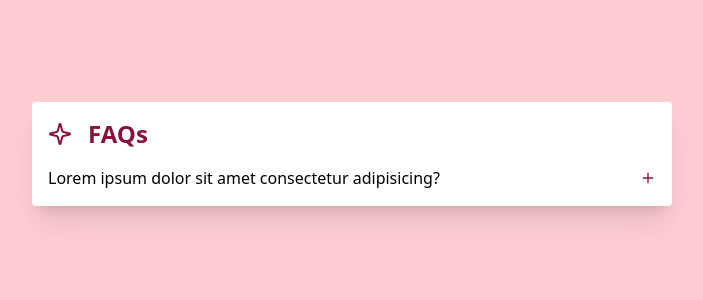
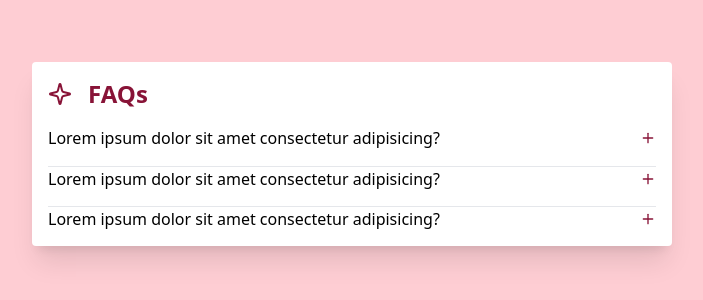
Before and after one commit to NaifIT11/react-faq-accordion-with-WAI-ARIA, a Next.js app: page / in a window 1280 px wide. Shown: the part 246-546 px from the top of the page, without its empty margins (288-991 px from the left). Built offline with nearby package versions, Linux system fonts and the light colour scheme.

Commit message:
adjust the array logic of accordions

```diff
--- a/src/app/components/Main.tsx
+++ b/src/app/components/Main.tsx
@@ -1,21 +1,51 @@
-"use client"
+"use client";
 
-import { useRef, useState } from "react";
+import { useState } from "react";
 import { Faq, FaqAccordion, FaqHeader } from "./Faq";
 
+export default function MainComponent() {
+
+  const [expandedAccordions, setExpandedAccordions] = useState<boolean[]>([false, false, false]);
 
 
+  const toggleAccordion = (index: number) => {
+    setExpandedAccordions(prevState =>
+      prevState.map((isOpen, i) => (i === index ? !isOpen : isOpen))
+    );
+  };
 
-export default function MainComponent(){
-    const [expand , setExpand] = useState<boolean>(false);
   return (
     <Faq>
       <FaqHeader title="FAQs" />
-            <div className="flex flex-col gap-3 divide-y">
-                <FaqAccordion id={1} header="Lorem ipsum dolor sit amet consectetur adipisicing?" expanded={expand} onExpandedChange={() => setExpand(!expand)}>
+      <div className="flex flex-col gap-4 divide-y">
+        <FaqAccordion
+          key={1}
+          id={1}
+          header="Lorem ipsum dolor sit amet consectetur adipisicing?"
+          expanded={expandedAccordions[0]}
+          onExpandedChange={() => toggleAccordion(0)}
+        >
+          Lorem ipsum dolor sit amet consectetur adipisicing elit. Tenetur quas commodi cum suscipit adipisci eius placeat voluptatem est ipsum recusandae enim, ratione debitis consectetur numquam molestiae quae iusto nostrum obcaecati.
+        </FaqAccordion>
+        <FaqAccordion
+          key={2}
+          id={2}
+          header="Lorem ipsum dolor sit amet consectetur adipisicing?"
+          expanded={expandedAccordions[1]}
+          onExpandedChange={() => toggleAccordion(1)}
+        >
+          Lorem ipsum dolor sit amet consectetur adipisicing elit. Tenetur quas commodi cum suscipit adipisci eius placeat voluptatem est ipsum recusandae enim, ratione debitis consectetur numquam molestiae quae iusto nostrum obcaecati.
+        </FaqAccordion>
+        <FaqAccordion
+          key={3}
+          id={3}
+          header="Lorem ipsum dolor sit amet consectetur adipisicing?"
+          expanded={expandedAccordions[2]}
+          onExpandedChange={() => toggleAccordion(2)}
+        >
           Lorem ipsum dolor sit amet consectetur adipisicing elit. Tenetur quas commodi cum suscipit adipisci eius placeat voluptatem est ipsum recusandae enim, ratione debitis consectetur numquam molestiae quae iusto nostrum obcaecati.
         </FaqAccordion>
       </div>
     </Faq>
-    )
+  );
 }
```
Lines whose indentation alone changed are shown as unchanged.
